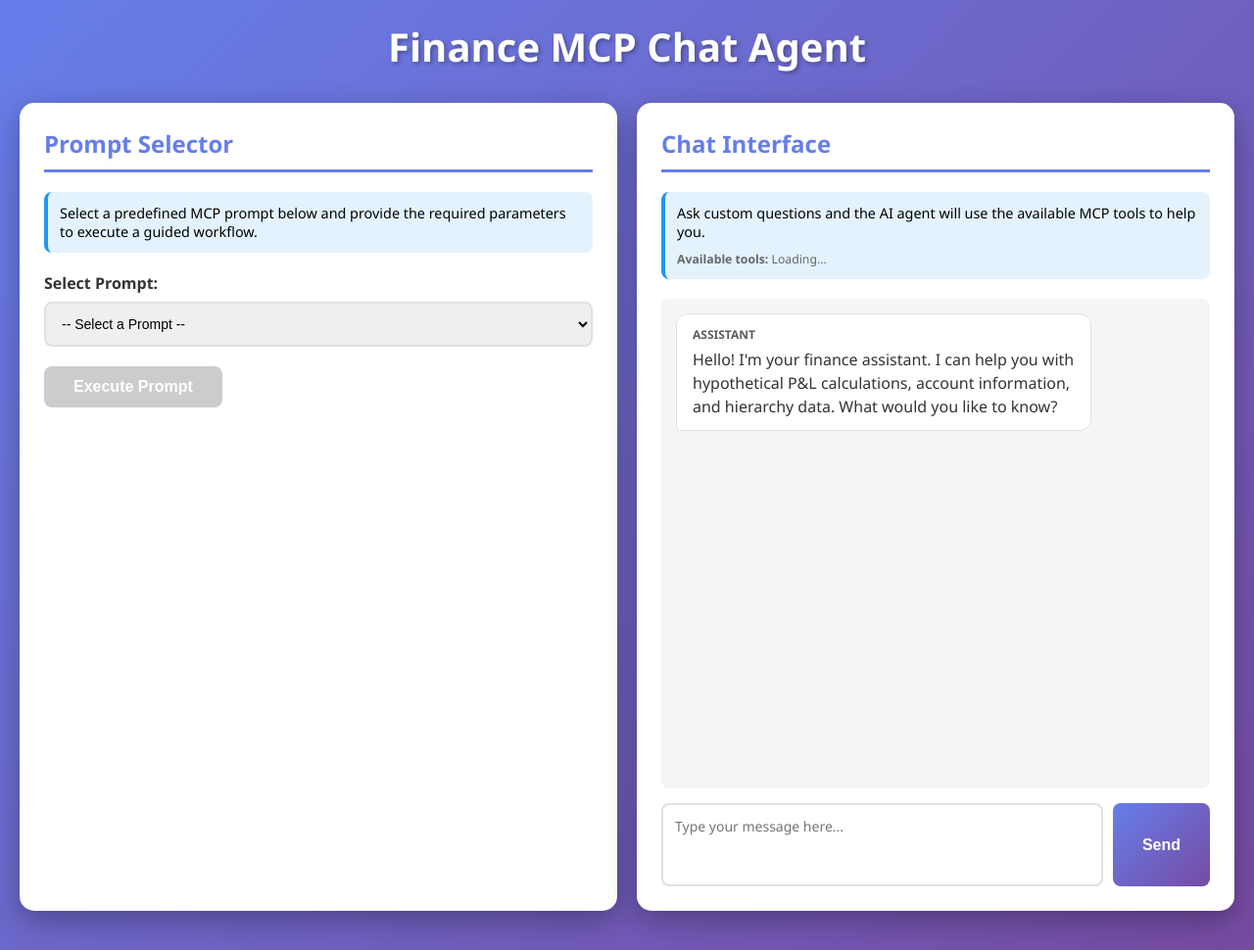
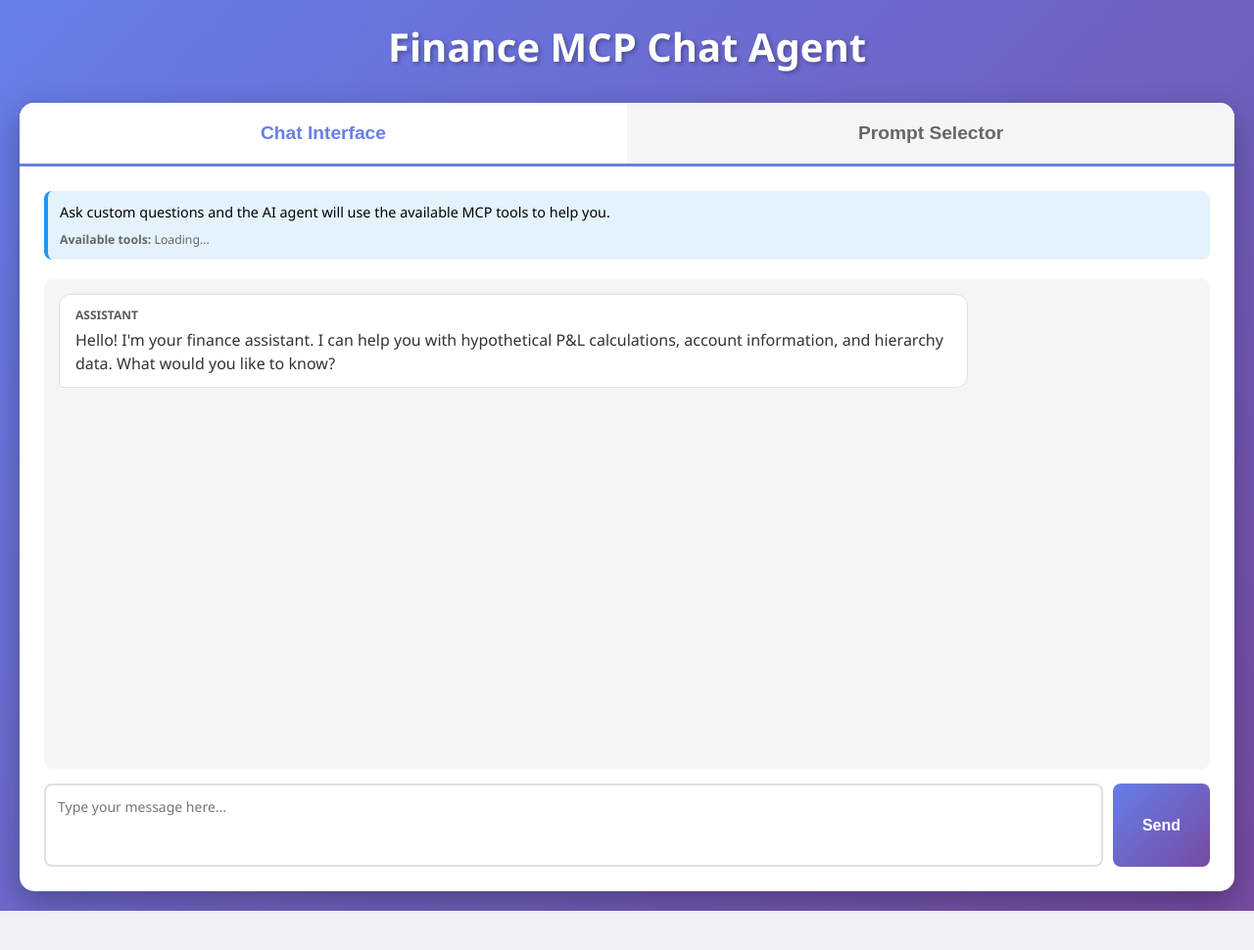
Before and after one commit to pinakideb/finance-chat-agent, a Flask app: page / in a window 1280 px wide. Shown: the whole page at 98% size. After the commit the page ends 930 px from the top, so only its background shows below. Run offline with Flask 3, Linux system fonts and the light colour scheme.

Commit message:
Update web interface to use tabs instead of two-column layout
- Replace side-by-side panels with tabbed interface
- Add tab navigation with smooth transitions
- Chat Interface tab is now the default view
- Improved mobile responsiveness with single-column layout
- Added fadeIn animation for tab switching

```diff
--- a/templates/index.html
+++ b/templates/index.html
@@ -31,18 +31,66 @@
             text-shadow: 2px 2px 4px rgba(0, 0, 0, 0.3);
         }
 
-        .main-layout {
-            display: grid;
-            grid-template-columns: 1fr 1fr;
-            gap: 20px;
-            margin-bottom: 20px;
+        .tabs-container {
+            background: white;
+            border-radius: 15px;
+            box-shadow: 0 10px 30px rgba(0, 0, 0, 0.3);
+            overflow: hidden;
+        }
+
+        .tabs-header {
+            display: flex;
+            background: #f5f5f5;
+            border-bottom: 3px solid #667eea;
+        }
+
+        .tab-button {
+            flex: 1;
+            padding: 20px;
+            background: transparent;
+            border: none;
+            font-size: 1.2em;
+            font-weight: 600;
+            color: #666;
+            cursor: pointer;
+            transition: all 0.3s;
+            border-radius: 0;
+            box-shadow: none;
+        }
+
+        .tab-button:hover {
+            background: rgba(102, 126, 234, 0.1);
+            transform: none;
+            box-shadow: none;
+        }
+
+        .tab-button.active {
+            background: white;
+            color: #667eea;
+            border-bottom: 3px solid #667eea;
+            margin-bottom: -3px;
+        }
+
+        .tab-content {
+            display: none;
+            padding: 25px;
+            animation: fadeIn 0.3s;
+        }
+
+        .tab-content.active {
+            display: block;
+        }
+
+        @keyframes fadeIn {
+            from { opacity: 0; }
+            to { opacity: 1; }
         }
 
         .panel {
-            background: white;
-            border-radius: 15px;
-            padding: 25px;
-            box-shadow: 0 10px 30px rgba(0, 0, 0, 0.3);
+            background: transparent;
+            border-radius: 0;
+            padding: 0;
+            box-shadow: none;
         }
 
         .panel-header {
@@ -296,38 +344,20 @@
     <div class="container">
         <h1>Finance MCP Chat Agent</h1>
 
-        <div class="main-layout">
-            <!-- Prompt Selector Panel -->
-            <div class="panel">
-                <div class="panel-header">Prompt Selector</div>
-
-                <div class="info-box">
-                    Select a predefined MCP prompt below and provide the required parameters to execute a guided workflow.
+        <div class="tabs-container">
+            <!-- Tab Navigation -->
+            <div class="tabs-header">
+                <button class="tab-button active" onclick="switchTab('chat')">
+                    Chat Interface
+                </button>
+                <button class="tab-button" onclick="switchTab('prompts')">
+                    Prompt Selector
+                </button>
             </div>
 
-                <div class="form-group">
-                    <label for="promptSelect">Select Prompt:</label>
-                    <select id="promptSelect" onchange="handlePromptSelection()">
-                        <option value="">-- Select a Prompt --</option>
-                    </select>
-                    <div id="promptDescription" class="prompt-description" style="display: none;"></div>
-                </div>
-
-                <div id="argumentsContainer" class="arguments-container" style="display: none;"></div>
-
-                <button id="executeBtn" onclick="executePrompt()" disabled>Execute Prompt</button>
-
-                <div class="loading" id="promptLoading">
-                    <span class="spinner"></span> Executing...
-                </div>
-
-                <div id="promptResults" class="results"></div>
-            </div>
-
-            <!-- Chat Interface Panel -->
+            <!-- Chat Tab Content -->
+            <div id="chatTab" class="tab-content active">
                 <div class="panel">
-                <div class="panel-header">Chat Interface</div>
-
                     <div class="info-box">
                         Ask custom questions and the AI agent will use the available MCP tools to help you.
                         <div class="available-tools" id="availableTools">
@@ -360,11 +390,61 @@
                     </div>
                 </div>
             </div>
+
+            <!-- Prompts Tab Content -->
+            <div id="promptsTab" class="tab-content">
+                <div class="panel">
+                    <div class="info-box">
+                        Select a predefined MCP prompt below and provide the required parameters to execute a guided workflow.
+                    </div>
+
+                    <div class="form-group">
+                        <label for="promptSelect">Select Prompt:</label>
+                        <select id="promptSelect" onchange="handlePromptSelection()">
+                            <option value="">-- Select a Prompt --</option>
+                        </select>
+                        <div id="promptDescription" class="prompt-description" style="display: none;"></div>
+                    </div>
+
+                    <div id="argumentsContainer" class="arguments-container" style="display: none;"></div>
+
+                    <button id="executeBtn" onclick="executePrompt()" disabled>Execute Prompt</button>
+
+                    <div class="loading" id="promptLoading">
+                        <span class="spinner"></span> Executing...
+                    </div>
+
+                    <div id="promptResults" class="results"></div>
+                </div>
+            </div>
+        </div>
     </div>
 
     <script>
         let prompts = [];
         let chatHistory = [];
+
+        // Tab switching function
+        function switchTab(tabName) {
+            // Hide all tabs
+            document.querySelectorAll('.tab-content').forEach(tab => {
+                tab.classList.remove('active');
+            });
+
+            // Remove active class from all buttons
+            document.querySelectorAll('.tab-button').forEach(btn => {
+                btn.classList.remove('active');
+            });
+
+            // Show selected tab
+            if (tabName === 'chat') {
+                document.getElementById('chatTab').classList.add('active');
+                event.target.classList.add('active');
+            } else if (tabName === 'prompts') {
+                document.getElementById('promptsTab').classList.add('active');
+                event.target.classList.add('active');
+            }
+        }
 
         // Load prompts on page load
         window.onload = function() {
```
Lines whose indentation alone changed are shown as unchanged.
